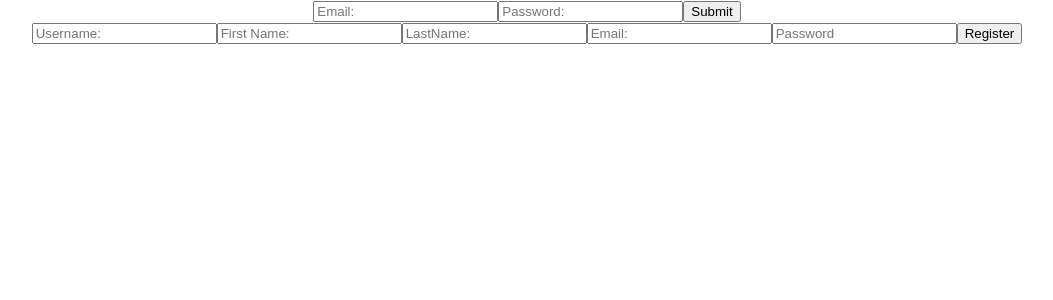
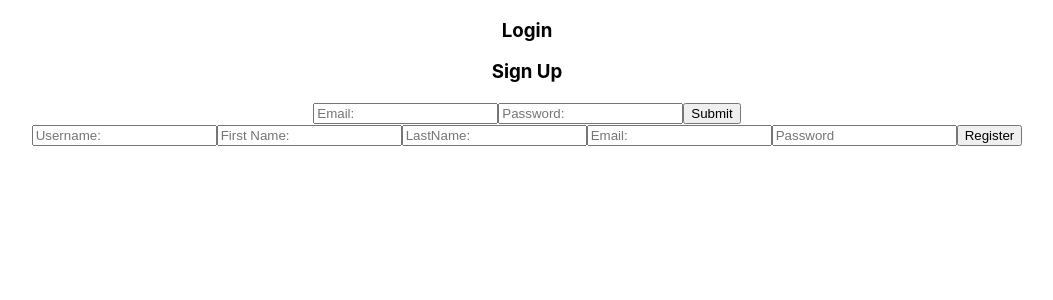
Before and after one commit to arodriguez133/front-end, a React (Create React App) app in the folder sleep-tracker/: page / in a window 1280 px wide. Shown: the top 300 px of the page, without its empty margins (113-1166 px from the left). Built offline with nearby package versions, Linux system fonts and the light colour scheme.

Commit message:
got the barebones forms here hopefullygood enough for now

```diff
--- a/sleep-tracker/src/App.js
+++ b/sleep-tracker/src/App.js
@@ -2,6 +2,7 @@ import React, {useState} from 'react';
 import logo from './logo.svg';
 import Login from './components/Login';
 import Onboarding from './components/Onboarding';
+import Nav from './components/Nav';
 import './App.css';
 
 
@@ -11,8 +12,11 @@ function App() {
 
   return (
     <div className="App">
+      <Nav/>
       <Login/>
       <Onboarding/>
+
+
     </div>
   );
 }
--- a/sleep-tracker/src/components/Login.js
+++ b/sleep-tracker/src/components/Login.js
@@ -24,6 +24,7 @@ const Login = (props) => {
           onChange={onInputChange}
           id="email"
           name="email"
+          value={formData.email}
           placeholder="Email:"
         ></input>
 
@@ -31,6 +32,7 @@ const Login = (props) => {
           onChange={onInputChange}
           id="password"
           name="password"
+          value={formData.password}
           placeholder="Password:"
         ></input>
 
--- /dev/null
+++ b/sleep-tracker/src/components/Nav.js
@@ -0,0 +1,12 @@
+import React from "react";
+
+const Nav = (props) => {
+  return (
+    <div>
+      <h3>Login</h3>
+      <h3>Sign Up</h3>
+    </div>
+  );
+};
+
+export default Nav;
--- a/sleep-tracker/src/components/Onboarding.js
+++ b/sleep-tracker/src/components/Onboarding.js
@@ -28,12 +28,14 @@ const Onboarding = () => {
           type="text"
           id="name"
           name="username"
+          value={formData.username}
           placeholder="Username:"
         ></input>
         <input
           type="text"
           id="firstname"
           name="firstname"
+          value={formData.firstname}
           placeholder="First Name:"
         ></input>
         <input
@@ -41,6 +43,7 @@ const Onboarding = () => {
           type="text"
           id="lastname"
           name="lastname"
+          value={formData.lastname}
           placeholder="LastName:"
         ></input>
         <input
@@ -48,6 +51,7 @@ const Onboarding = () => {
           type="text"
           id="email"
           name="email"
+          value={formData.password}
           placeholder="Email:"
         ></input>
         <input
```
